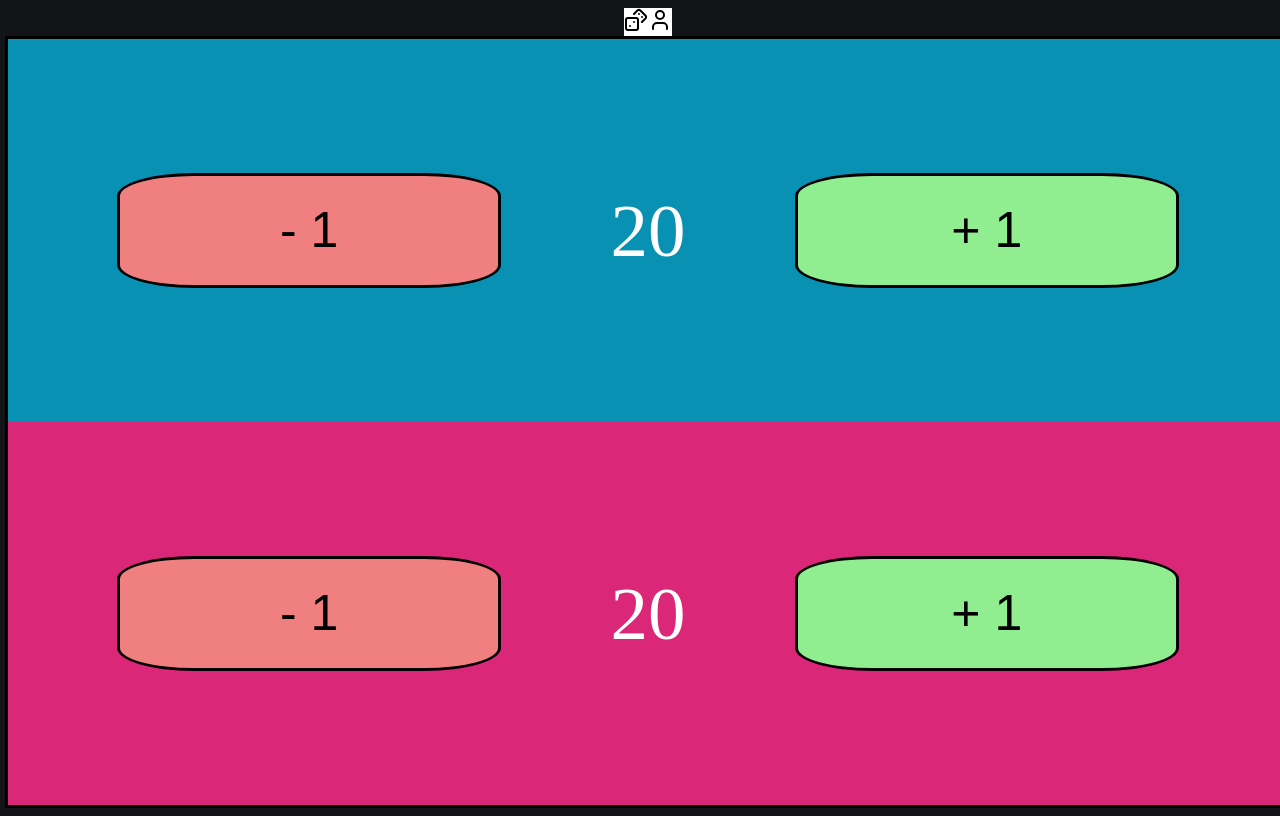
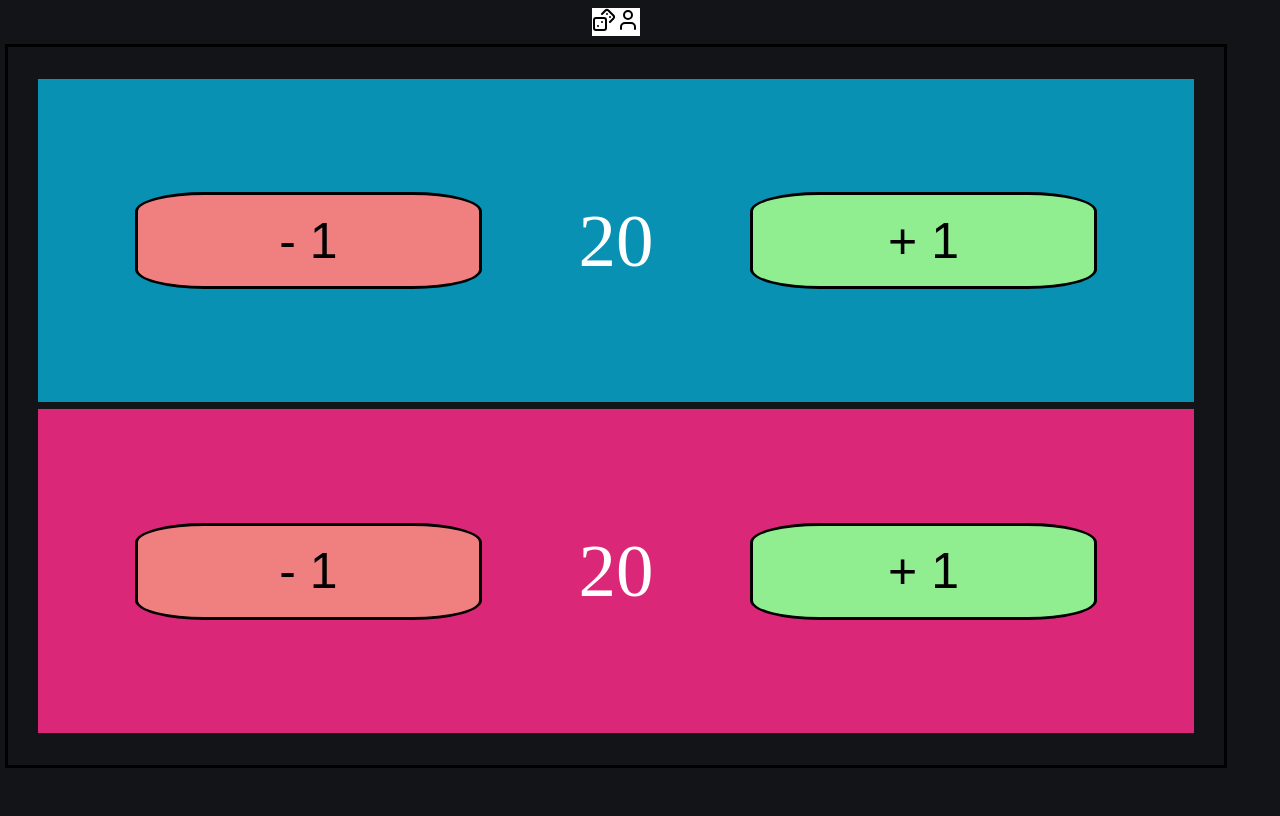
Before and after one commit to Travis613/mtg-life-tracker-web-app, a React (Vite) app in the folder life-counter/: page / in a window 1280 px wide. Built offline with nearby package versions, Linux system fonts and the light colour scheme.

Commit message:
shrunk the parent container to make it so the user does not need to scroll to view the entire page

```diff
--- a/life-counter/src/App.tsx
+++ b/life-counter/src/App.tsx
@@ -32,7 +32,7 @@ export default function () {
       "#DB2777",
       "#4B5563",
     ];
-    const color = playerColors[Math.floor(Math.random() * playerColors.length)];
+    let color = playerColors[Math.floor(Math.random() * playerColors.length)];
     return color;
   }
 
@@ -43,12 +43,13 @@ export default function () {
   return (
     <div
       style={{
-        height: "100vh",
-        width: "100vw",
+        height: "95dvh",
+        width: "95dvw",
         display: "flex",
         flexDirection: "column",
         justifyContent: "center",
         alignItems: "center",
+        gap: "1%",
       }}
     >
       <div>
@@ -67,6 +68,7 @@ export default function () {
           alignItems: "center",
           border: "solid",
           flexWrap: "wrap",
+          gap: "1%",
         }}
         className="counterContainer"
       >
@@ -74,8 +76,8 @@ export default function () {
           <div
             key={index}
             style={{
-              height: playerAmount === 3 ? "100%" : "50%",
-              width: playerAmount === 2 ? "100%" : "33.333333333%",
+              height: playerAmount === 3 ? "95%" : "45%",
+              width: playerAmount === 2 ? "95%" : "30%",
             }}
           >
             <Counter
--- a/life-counter/src/index.css
+++ b/life-counter/src/index.css
@@ -1,6 +1,7 @@
 body {
   background-color: #121417;
 }
+
 .counterBtn {
   height: 30%;
   width: 30%;
```
